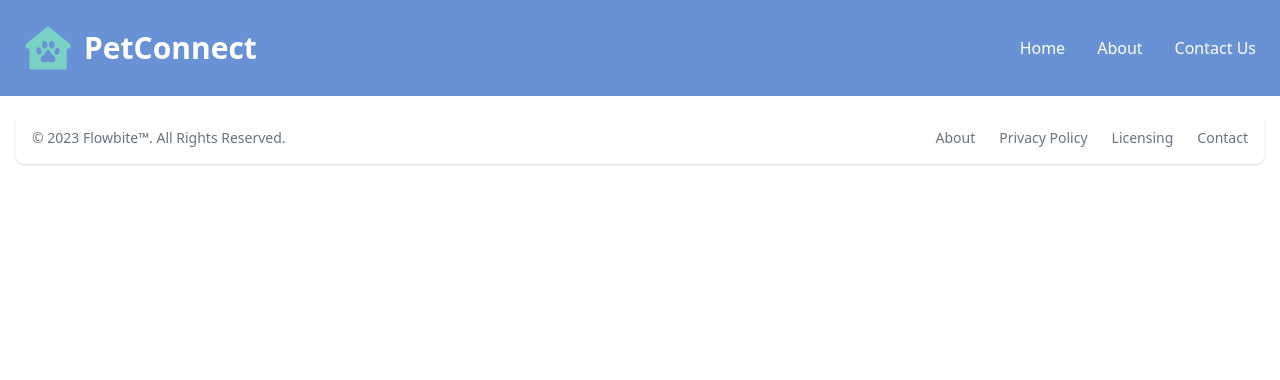
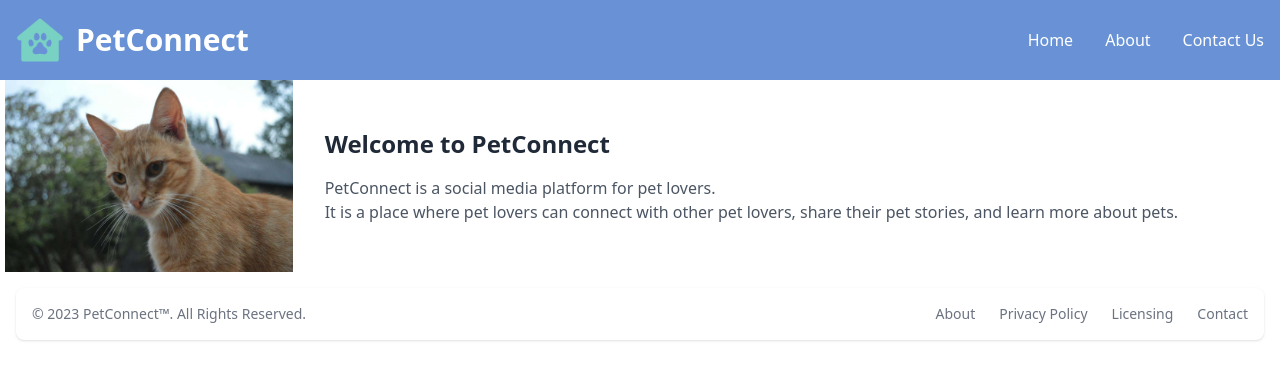
Before and after one commit to SSKiyan25/Pet-Connect, a Vue app: page / in a window 1280 px wide. Shown: the top 380 px of the page. Built offline with nearby package versions, Linux system fonts and the light colour scheme.

Commit message:
added some stuff

```diff
--- a/src/components/DashboardComponent.vue
+++ b/src/components/DashboardComponent.vue
@@ -1,5 +1,18 @@
 <template>
-  <div class="bg-[#F8FFFD]">
+<div role="status" class="space-y-8 md:space-y-0 md:space-x-8 rtl:space-x-reverse md:flex md:items-center">
+    <div class="flex items-center justify-center w-full h-48 rounded sm:w-96 dark:bg-gray-700">
+      <img src="/cat-1.jpg" alt="Cat" />
+    </div>
+    <div class="w-full">
+        <p>
+            <span class="text-2xl font-semibold text-gray-800 dark:text-gray-200">Welcome to PetConnect</span>
+        </p>
+        <p class="mt-4 text-gray-600 dark:text-gray-300">
+            PetConnect is a social media platform for pet lovers. <br> It is a place where pet lovers can connect with other pet lovers, share their pet stories, and learn more about pets.
+        </p>
+    </div>
 
-  </div>
+</div>
+
+
 </template>
--- a/src/components/Footer/FooterComponent.vue
+++ b/src/components/Footer/FooterComponent.vue
@@ -1,8 +1,8 @@
 <template>
 
-<footer class="bg-white rounded-lg shadow m-4 dark:bg-gray-800">
+<footer class="bg-white rounded-lg shadow m-4 dark:bg-gray-800 top-0">
     <div class="w-full mx-auto max-w-screen-xl p-4 md:flex md:items-center md:justify-between">
-      <span class="text-sm text-gray-500 sm:text-center dark:text-gray-400">© 2023 <a href="https://flowbite.com/" class="hover:underline">Flowbite™</a>. All Rights Reserved.
+      <span class="text-sm text-gray-500 sm:text-center dark:text-gray-400">© 2023 <a href="https://flowbite.com/" class="hover:underline">PetConnect™</a>. All Rights Reserved.
     </span>
     <ul class="flex flex-wrap items-center mt-3 text-sm font-medium text-gray-500 dark:text-gray-400 sm:mt-0">
         <li>
--- a/src/components/Navigation/top_bar.vue
+++ b/src/components/Navigation/top_bar.vue
@@ -1,6 +1,6 @@
 <template>
 <nav class="bg-[#6892D5] border-gray-200 dark:bg-gray-900">
-  <div class="max-w-screen-xl flex flex-wrap items-center justify-between mx-auto p-6">
+  <div class="max-w-screen-xl flex flex-wrap items-center justify-between mx-auto p-4">
     <a href="/" class="flex items-center space-x-3 rtl:space-x-reverse">
         <img src="/pet-connect-logo.png" class="h-12" alt="Logo" />
         <span class="self-center text-3xl font-semibold whitespace-nowrap text-[#FFFFFF]">PetConnect</span>
@@ -17,7 +17,6 @@
         <li>
           <router-link to="/contactUs" class="block py-3 px-4 text-[#FFFFFF] rounded hover:bg-gray-100 md:hover:bg-transparent md:border-0 md:hover:text-[#344561] md:p-0 dark:text-white md:dark:hover:text-sky-400/25 dark:hover:bg-gray-700 dark:hover:text-white md:dark:hover:bg-transparent">Contact Us</router-link>
         </li>
-
       </ul>
     </div>
   </div>
```
Also changed, not shown: public/cat-1.jpg (added).
